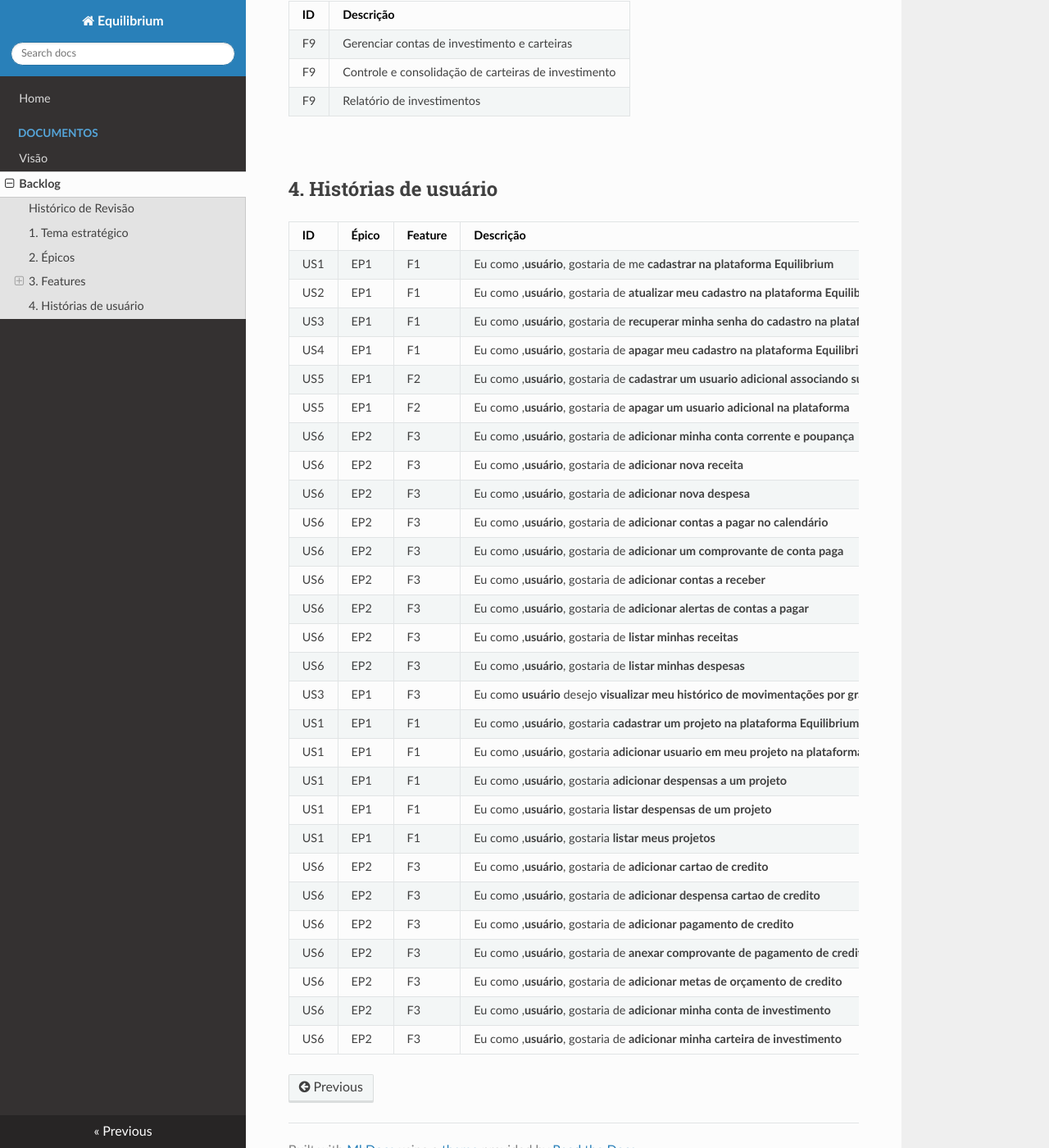
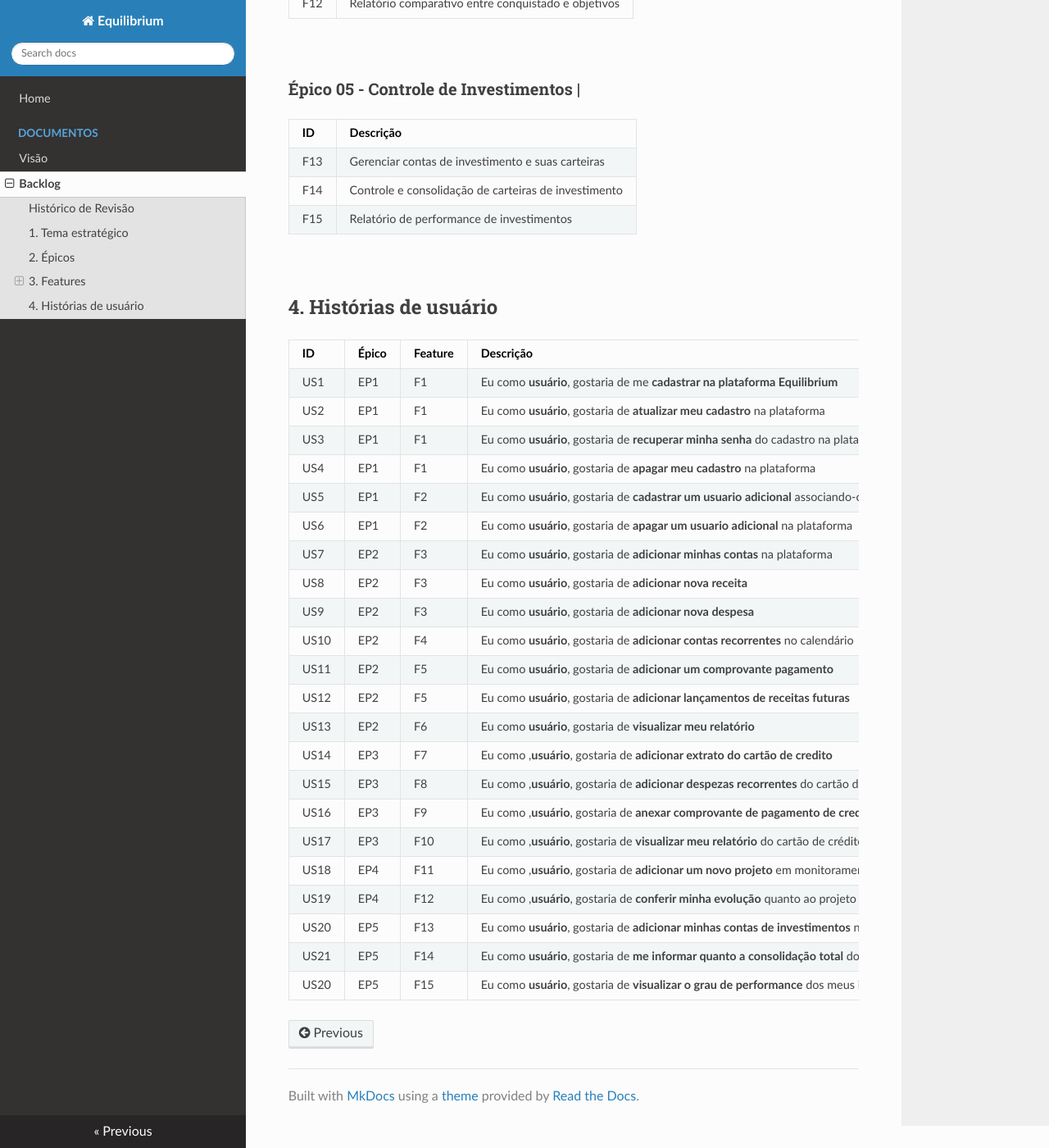
Before and after one commit to Cerrado-Agil/Equilibrium, an MkDocs documentation site: the page built from docs/backlog.md, in a window 1280 px wide and 1400 px high, scrolled down 1933 px. Shown: the whole window at 82% size. Built offline with MkDocs 1.6.1, drawn with Linux system fonts in a browser that asks for light colours; nearby versions of some CDN libraries; some of the changed text lies outside the part shown.

Commit message:
[update]Refatoração de backlog do produto

```diff
--- a/docs/backlog.md
+++ b/docs/backlog.md
@@ -4,11 +4,14 @@
 | Data   | Versão | Modificação  | Autor  |
 | :-- | :-- | :-- | :-- |
 | 09/03/2021 | 0.1 | Criação do documento|  Paulo Henrique |
-| 11/02/2021 | 0.2 | Adição de épicos e historias de usuário |  Flavio Vieira |
+| 10/02/2021 | 0.2 | Adição de épicos e historias de usuário |  Flavio Vieira |
+| 11/02/2021 | 0.3 | Refatoração de histórias de usuários |  Paulo Gontijo |
 
+&nbsp;
 ## 1. Tema estratégico
 Disseminar tecnologia de fácil acesso que possam agregar na vida de pessoas comuns.
 
+&nbsp;
 ## 2. Épicos
 |ID|Descrição|
 |:--|:--|
@@ -18,78 +21,70 @@
 |EP4| Planejamento Financeiro |
 |EP5| Controle de Investimentos |
 
-
+&nbsp;
 ## 3. Features
-
-&nbsp;
 ### **Épico 01 - Sistema de Usuarios**
 |ID|Descrição|
 |:--|:--|
-|F1| CRUD de usuario na plataforma |
-|F2| Cadastro de usuario adicional |
+|F1| Sistema de CRUD usuário principal |
+|F2| Sistema de CRUD usuarios adicionais/dependentes |
 
 &nbsp;
-### **Épico 02 - Gerenciamento de Contas Bancarias**
+### **Épico 02 - Gerenciamento de Contas Bancárias**
 |ID|Descrição|
 |:--|:--|
-|F3| Gerenciar conta corrente, poupança e/ou investimento |
-|F4| Gerenciar lançamentos mensais |
+|F3| Inserir dados de movimentações das contas corrente, poupança e/ou de investimentos |
+|F4| Automatizar lançamentos recorrentes |
 |F5| Anexar comprovante de receitas e despesas |
-|F6| Gerenciar relatórios de receitas e despesas |
+|F6| Gerar relatórios de receitas e despesas |
 
 &nbsp;
 ### **Épico 03 - Controle de Cartão de Crédito**
 |ID|Descrição|
 |:--|:--|
-|F7| Gerenciar cartão de crédito |
-|F8| Gerenciar Pagamentos e Despesas |
-|F9| Anexar comprovantes |
-|F9| Relatórios por Categorias |
+|F7| Inserir dos dados de extrato dos cartões de crédito |
+|F8| Automatizar de lançamentos pagamentos e despesas |
+|F9| Anexar extratos |
+|F10| Gerar relatórios por categorias de consumo |
+
 &nbsp;
-
 ### **Épico 04 - Planejamento Financeiro |**
 |ID|Descrição|
 |:--:|:--:|
-|F9| Gerenciar projetos e metas |
-|F9| Relatório de Receitas e Despesas |
+|F11| Gerenciar projetos e metas |
+|F12| Relatório comparativo entre conquistado e objetivos |
 
 &nbsp;
 ### **Épico 05 - Controle de Investimentos |**
 |ID|Descrição|
 |:--|:--|
-|F9| Gerenciar contas de investimento e carteiras |
-|F9| Controle e consolidação de carteiras de investimento  |
-|F9| Relatório de investimentos |
+|F13| Gerenciar contas de investimento e suas carteiras |
+|F14| Controle e consolidação de carteiras de investimento |
+|F15| Relatório de performance de investimentos |
 
 &nbsp;
 ## 4. Histórias de usuário
 |ID|Épico|Feature|Descrição|
 |:--|:--|:--|:--|
-|US1| EP1| F1| Eu como ,**usuário**, gostaria de me  **cadastrar na plataforma Equilibrium**|
-|US2| EP1| F1| Eu como ,**usuário**, gostaria de **atualizar meu cadastro na plataforma Equilibrium**|
-|US3| EP1| F1| Eu como ,**usuário**, gostaria de **recuperar minha senha do cadastro na plataforma Equilibrium**|
-|US4| EP1| F1| Eu como ,**usuário**, gostaria de **apagar meu cadastro na plataforma Equilibrium**|
-|US5| EP1| F2| Eu como ,**usuário**, gostaria de **cadastrar um usuario adicional associando suas movimentações com as minhas**|
-|US5| EP1| F2| Eu como ,**usuário**, gostaria de **apagar um usuario adicional na plataforma**|
-|US6| EP2| F3| Eu como ,**usuário**, gostaria de **adicionar minha conta corrente e poupança**
-|US6| EP2| F3| Eu como ,**usuário**, gostaria de **adicionar nova receita**
-|US6| EP2| F3| Eu como ,**usuário**, gostaria de **adicionar nova despesa**
-|US6| EP2| F3| Eu como ,**usuário**, gostaria de **adicionar contas a pagar no calendário**
-|US6| EP2| F3| Eu como ,**usuário**, gostaria de **adicionar um comprovante de conta paga**
-|US6| EP2| F3| Eu como ,**usuário**, gostaria de **adicionar contas a receber**
-|US6| EP2| F3| Eu como ,**usuário**, gostaria de **adicionar alertas de contas a pagar**
-|US6| EP2| F3| Eu como ,**usuário**, gostaria de **listar minhas receitas**
-|US6| EP2| F3| Eu como ,**usuário**, gostaria de **listar minhas despesas**
-|US3| EP1| F3| Eu como **usuário** desejo **visualizar meu histórico de movimentações por gráficos**
-|US1| EP1| F1| Eu como ,**usuário**, gostaria **cadastrar um projeto na plataforma Equilibrium**|
-|US1| EP1| F1| Eu como ,**usuário**, gostaria **adicionar usuario em meu projeto na plataforma**|
-|US1| EP1| F1| Eu como ,**usuário**, gostaria **adicionar despensas a um projeto**|
-|US1| EP1| F1| Eu como ,**usuário**, gostaria **listar despensas de um projeto**|
-|US1| EP1| F1| Eu como ,**usuário**, gostaria **listar meus projetos**|
-|US6| EP2| F3| Eu como ,**usuário**, gostaria de **adicionar cartao de credito**|
-|US6| EP2| F3| Eu como ,**usuário**, gostaria de **adicionar despensa cartao de credito**|
-|US6| EP2| F3| Eu como ,**usuário**, gostaria de **adicionar pagamento de credito**|
-|US6| EP2| F3| Eu como ,**usuário**, gostaria de **anexar comprovante de pagamento de credito**|
-|US6| EP2| F3| Eu como ,**usuário**, gostaria de **adicionar metas de orçamento de credito**|
-|US6| EP2| F3| Eu como ,**usuário**, gostaria de **adicionar minha conta de investimento**
-|US6| EP2| F3| Eu como ,**usuário**, gostaria de **adicionar minha carteira de investimento**
+|US1| EP1| F1| Eu como **usuário**, gostaria de me  **cadastrar na plataforma Equilibrium**|
+|US2| EP1| F1| Eu como **usuário**, gostaria de **atualizar meu cadastro** na plataforma |
+|US3| EP1| F1| Eu como **usuário**, gostaria de **recuperar minha senha** do cadastro na plataforma |
+|US4| EP1| F1| Eu como **usuário**, gostaria de **apagar meu cadastro** na plataforma |
+|US5| EP1| F2| Eu como **usuário**, gostaria de **cadastrar um usuario adicional** associando-o a mim |
+|US6| EP1| F2| Eu como **usuário**, gostaria de **apagar um usuario adicional** na plataforma |
+|US7| EP2| F3| Eu como **usuário**, gostaria de **adicionar minhas contas** na plataforma|
+|US8| EP2| F3| Eu como **usuário**, gostaria de **adicionar nova receita**
+|US9| EP2| F3| Eu como **usuário**, gostaria de **adicionar nova despesa**
+|US10| EP2| F4| Eu como **usuário**, gostaria de **adicionar contas recorrentes** no calendário
+|US11| EP2| F5| Eu como **usuário**, gostaria de **adicionar um comprovante pagamento**
+|US12| EP2| F5| Eu como **usuário**, gostaria de **adicionar lançamentos de receitas futuras**
+|US13| EP2| F6| Eu como **usuário**, gostaria de **visualizar meu relatório**
+|US14| EP3| F7| Eu como ,**usuário**, gostaria de **adicionar extrato do cartão de credito**|
+|US15| EP3| F8| Eu como ,**usuário**, gostaria de **adicionar despezas recorrentes** do cartão de crédito|
+|US16| EP3| F9| Eu como ,**usuário**, gostaria de **anexar comprovante de pagamento de credito**|
+|US17| EP3| F10| Eu como ,**usuário**, gostaria de **visualizar meu relatório** do cartão de crédito |
+|US18| EP4| F11| Eu como ,**usuário**, gostaria de **adicionar um novo projeto** em monitoramento |
+|US19| EP4| F12| Eu como ,**usuário**, gostaria de **conferir minha evolução** quanto ao projeto em monitoramento |
+|US20| EP5| F13| Eu como **usuário**, gostaria de **adicionar minhas contas de investimentos** na plataforma|
+|US21| EP5| F14| Eu como **usuário**, gostaria de **me informar quanto a consolidação total** dos meus investimentos |
+|US20| EP5| F15| Eu como **usuário**, gostaria de **visualizar o grau de performance** dos meus investimentos consolidados |
```
